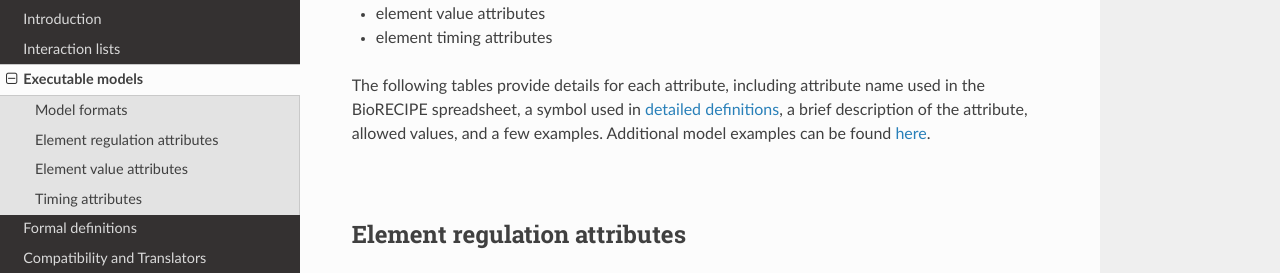
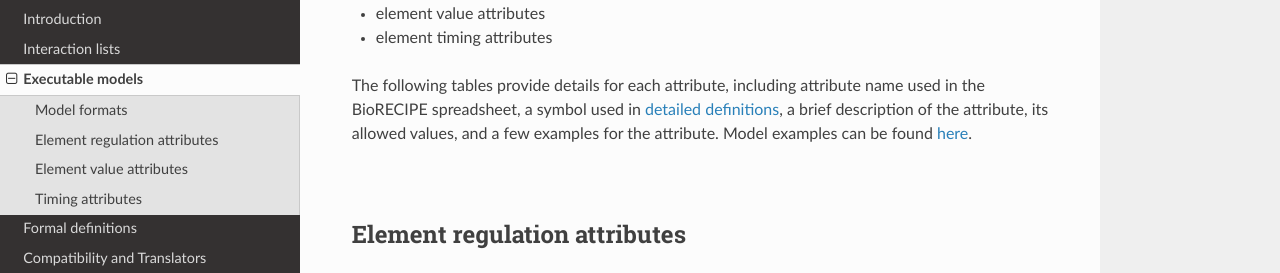
Before and after one commit to pitt-miskov-zivanov-lab/BioRECIPE, a Sphinx documentation site: the page built from docs/model_representation.rst, in a window 1280 px wide and 900 px high, scrolled down 978 px. Shown: the part 158-431 px from the top of the window. Built offline with Sphinx 7.4.7 and the Read the Docs theme 2.0.0, drawn with Linux system fonts in a browser that asks for light colours.

Commit message:
Update model_representation.rst

```diff
--- a/docs/model_representation.rst
+++ b/docs/model_representation.rst
@@ -26,7 +26,7 @@ Besides the `basic <https://melody-biorecipe.readthedocs.io/en/latest/bio_intera
 - element value attributes
 - element timing attributes
 
-The following tables provide details for each attribute, including attribute name used in the BioRECIPE spreadsheet, a symbol used in `detailed definitions <https://melody-biorecipe.readthedocs.io/en/latest/definitions.html#formal-definitions>`_, a brief description of the attribute, allowed values, and a few examples. Additional model examples can be found `here <https://github.com/pitt-miskov-zivanov-lab/BioRECIPE/blob/main/examples>`_.
+The following tables provide details for each attribute, including attribute name used in the BioRECIPE spreadsheet, a symbol used in `detailed definitions <https://melody-biorecipe.readthedocs.io/en/latest/definitions.html#formal-definitions>`_, a brief description of the attribute, its allowed values, and a few examples for the attribute. Model examples can be found `here <https://github.com/pitt-miskov-zivanov-lab/BioRECIPE/blob/main/examples>`_.
 
 |
 
```
